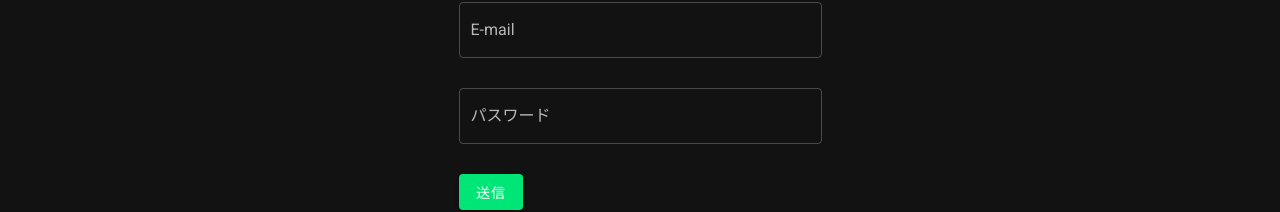
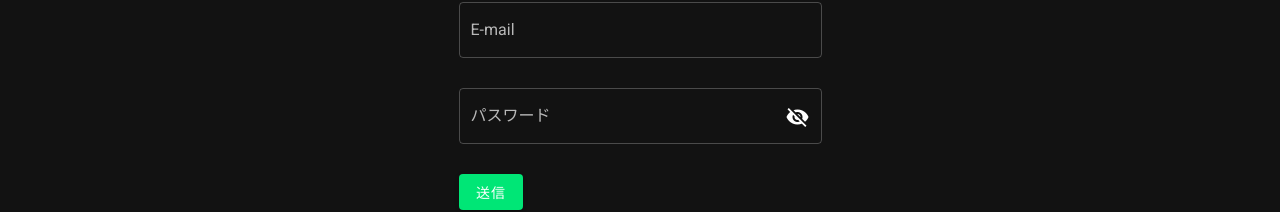
Before and after one commit to SystemEngineeringTeam/HackU-vol.1, a Nuxt app in the folder nuxt/: page /login in a window 1280 px wide. Shown: the part 134-346 px from the top of the page. Built offline with nearby package versions, Linux system fonts and the light colour scheme.

Commit message:
passwordを見えないようにした

```diff
--- a/nuxt/pages/login.vue
+++ b/nuxt/pages/login.vue
@@ -15,8 +15,11 @@
           <v-text-field
             v-model="pass"
             label="パスワード"
+            :append-icon="passwdShow ? 'mdi-eye' : 'mdi-eye-off'"
+            :type="passwdShow ? 'text' : 'password'"
             required
             outlined
+            @click:append="passwdShow = !passwdShow"
           ></v-text-field>
 
           <v-btn
@@ -40,6 +43,7 @@ export default {
       valid: false,
       email: '',
       pass: '',
+      passwdShow: false,
     }
   },
   methods: {
@@ -48,7 +52,7 @@ export default {
         email: this.email,
         pass: this.pass,
       }
-      this.$store.dispatch("user/login", post_json)
+      this.$store.dispatch('user/login', post_json)
     },
   },
 }
--- a/nuxt/pages/signup.vue
+++ b/nuxt/pages/signup.vue
@@ -20,9 +20,12 @@
 
           <v-text-field
             v-model="pass"
+            :append-icon="passwdShow ? 'mdi-eye' : 'mdi-eye-off'"
+            :type="passwdShow ? 'text' : 'password'"
             label="パスワード"
             required
             outlined
+            @click:append="passwdShow = !passwdShow"
           ></v-text-field>
 
           <v-btn
@@ -47,6 +50,7 @@ export default {
       name: '',
       email: '',
       pass: '',
+      passwdShow: false,
     }
   },
   methods: {
```
